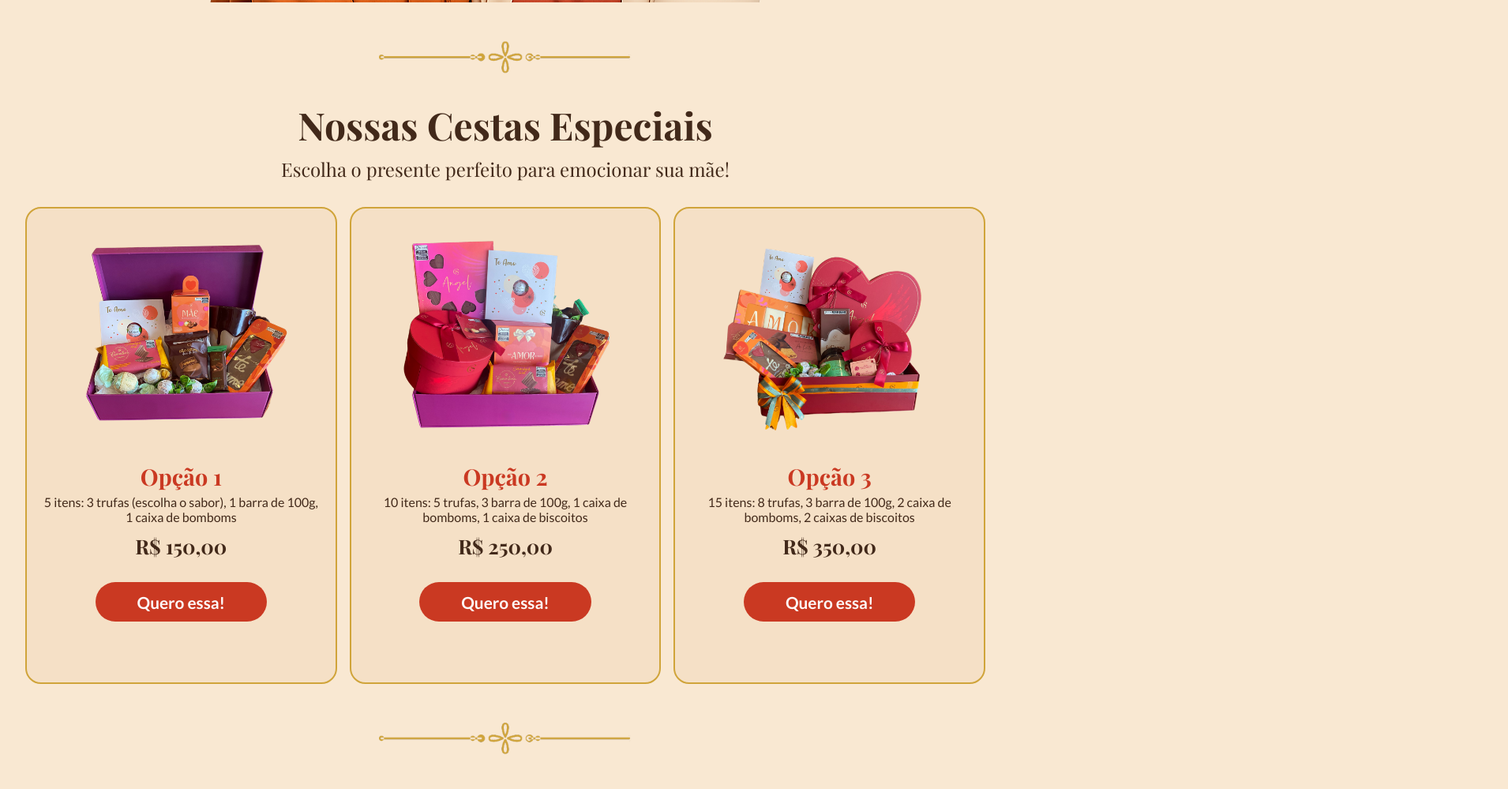
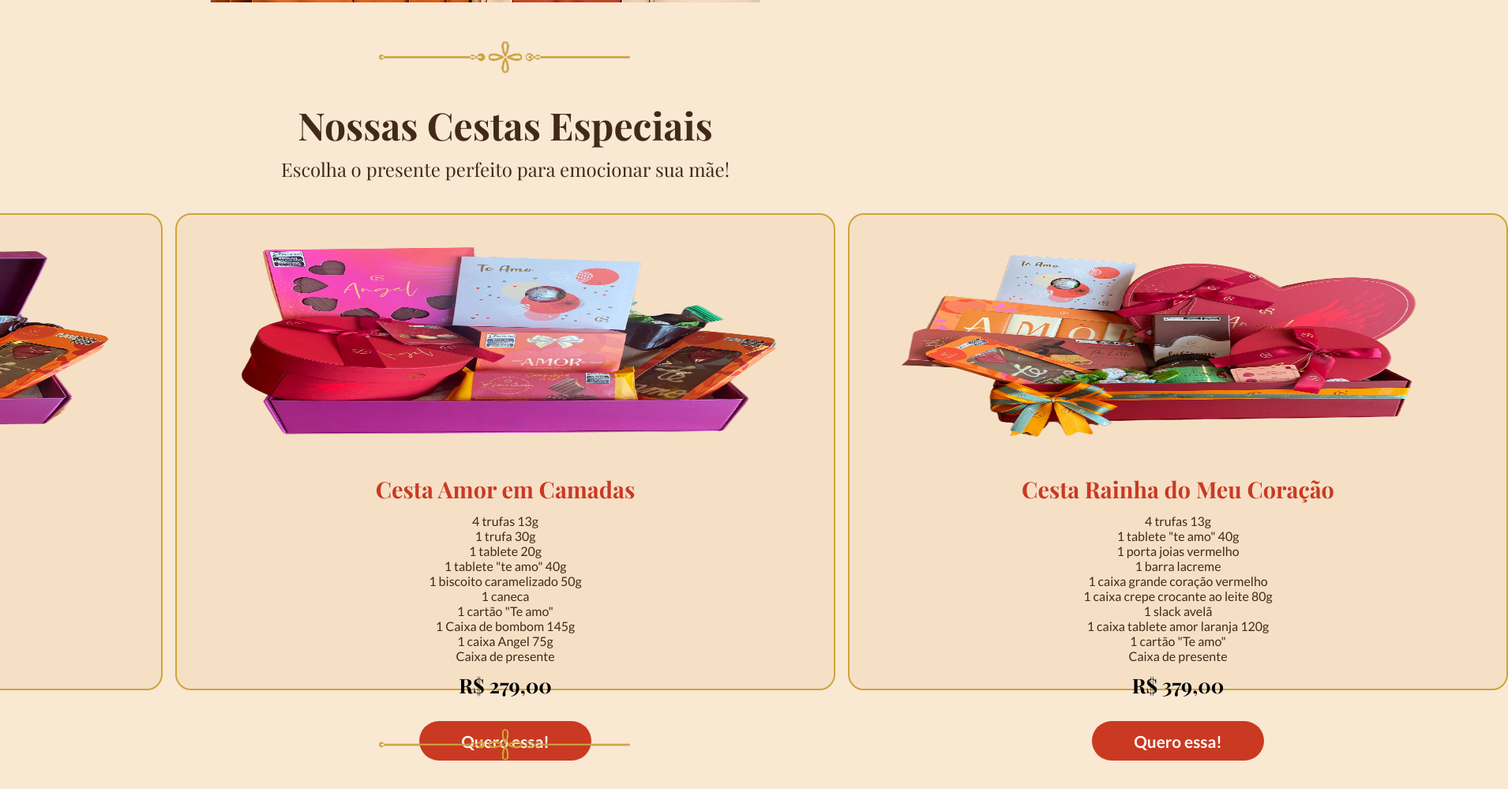
Before and after one commit to stefanyfran/lp-maes, a plain HTML site: page index.html in a window 1280 px wide. Shown: the part 669-1668 px from the top of the page at 79% size, 1910 px wide, since content can reach past the window. Drawn offline with nearby package versions, Linux system fonts and the light colour scheme; a web font is replaced by a local one.

Commit message:
atualizações

```diff
--- a/estilos/style.css
+++ b/estilos/style.css
@@ -75,7 +75,7 @@ header {
 }
 
 .subtitulo-cestas {
-  padding-top: .5rem;
+  padding: .5rem;
   text-align: center;
   font-family: var(--fonte1);
   font-size: 1.2em;
@@ -84,9 +84,7 @@ header {
 }
 
 div.card {
-  display: block;
   width: 80vw;
-  height: 80vh;
   margin: auto;
   margin-top: 2rem;
   background-color: #f5e0c6;
@@ -95,8 +93,8 @@ div.card {
 }
 
 .card > img {
-  display: block;
-  height: 28vh;
+  display: flex;
+  width: 65vw;
   margin: auto;
 }
 
@@ -105,9 +103,11 @@ div.card {
   font-family: var(--fonte1);
   font-size: 1.8em;
   color: var(--cor4);
+  padding: .5rem;
 }
 
-.card p {
+.card ul {
+  list-style-type: none;
   text-align: center;
   font-family: var(--fonte2);
   font-size: 1em;
@@ -119,6 +119,7 @@ div.card {
   font-family: var(--fonte1);
   font-size: 1.6em;
   font-weight: bold;
+  text-align: center;
   padding: .3rem;
 }
 
@@ -127,6 +128,7 @@ div.card {
   width: 30vw;
   margin: auto;
   margin-top: 1.5rem;
+  margin-bottom: 2rem;
   text-align: center;
   text-decoration: none;
   font-family: var(--fonte2);
@@ -139,7 +141,7 @@ div.card {
 }
 
 img.icone-perguntas {
-  width: 40px;
+  width: 60px;
   padding: 1rem;
 }
 
--- a/index.html
+++ b/index.html
@@ -24,24 +24,57 @@
       <div class="opcoes">
         <div class="card">
           <img src="imagens/caixa-pequena.png" alt="Cesta Pequena">
-          <h3>Opção 1</h3>
-          <p class="descricao">5 itens: 3 trufas (escolha o sabor), 1 barra de 100g, 1 caixa de bomboms</p>
-          <p class="valor">R$ 150,00</p>
-          <a href="https://wa.me/5515998372227?text=Olá%2C%20tudo%20bem%3F%20Eu%20quero%20a%20opção%201%21" class="botao">Quero essa!</a>
+          <h3>Cesta Doce Carinho</h3>
+            <ul>
+              <li>4 trufas 13g</li>
+              <li>1 trufa 30g</li>
+              <li>1 tablete 20g</li>
+              <li>1 pão de mel</li>
+              <li>1 drageado 70g</li>
+              <li>1 tablete "te amo" 40g</li>
+              <li>1 biscoito caramelizado 50g</li>
+              <li>1 caneca</li>
+              <li>1 cartão "Te amo"</li>
+              <li>Caixa de presente</li>
+            </ul>
+          <p class="valor">R$ 179,00</p>
+          <a href="https://wa.me/5515998372227?text=Olá%2C%20tudo%20bem%3F%20Eu%20quero%20a%20cesta%20Doce%20Carinho%21" class="botao">Quero essa!</a>
         </div>
         <div class="card">
           <img src="imagens/caixa-media.png" alt="Cesta Média">
-          <h3>Opção 2</h3>
-          <p class="descricao">10 itens: 5 trufas, 3 barra de 100g, 1 caixa de bomboms, 1 caixa de biscoitos</p>
-          <p class="valor">R$ 250,00</p>
-          <a href="https://wa.me/5515998372227?text=Olá%2C%20tudo%20bem%3F%20Eu%20quero%20a%20opção%202%21" class="botao">Quero essa!</a>
+          <h3>Cesta Amor em Camadas</h3>
+            <ul>
+              <li>4 trufas 13g</li>
+              <li>1 trufa 30g</li>
+              <li>1 tablete 20g</li>
+              <li>1 tablete "te amo" 40g</li>
+              <li>1 biscoito caramelizado 50g</li>
+              <li>1 caneca</li>
+              <li>1 cartão "Te amo"</li>
+              <li>1 Caixa de bombom 145g</li>
+              <li>1 caixa Angel 75g</li>
+              <li>Caixa de presente</li>
+            </ul>
+          <p class="valor">R$ 279,00</p>
+          <a href="https://wa.me/5515998372227?text=Olá%2C%20tudo%20bem%3F%20Eu%20quero%20a%20cesta%20Amor%20em%20Camadas%21" class="botao">Quero essa!</a>
         </div>
         <div class="card">
           <img src="imagens/caixa-grande.png" alt="Cesta Grande">
-          <h3>Opção 3</h3>
-          <p class="descricao">15 itens: 8 trufas, 3 barra de 100g, 2 caixa de bomboms, 2 caixas de biscoitos</p>
-          <p class="valor">R$ 350,00</p>
-          <a href="https://wa.me/5515998372227?text=Olá%2C%20tudo%20bem%3F%20Eu%20quero%20a%20opção%203%21" class="botao">Quero essa!</a>
+          <h3>Cesta Rainha do Meu Coração</h3>
+          <ul>
+            <li>4 trufas 13g</li>
+            <li>1 tablete "te amo" 40g</li>
+            <li>1 porta joias vermelho</li>
+            <li>1 barra lacreme</li>
+            <li>1 caixa grande coração vermelho</li>
+            <li>1 caixa crepe crocante ao leite 80g</li>
+            <li>1 slack avelã</li>
+            <li>1 caixa tablete amor laranja 120g</li>
+            <li>1 cartão "Te amo"</li>
+            <li>Caixa de presente</li>
+          </ul>
+          <p class="valor">R$ 379,00</p>
+          <a href="https://wa.me/5515998372227?text=Olá%2C%20tudo%20bem%3F%20Eu%20quero%20a%20cesta%20Rainha%20do%20meu%20Coração%21" class="botao">Quero essa!</a>
         </div>
       </div>
     </section>
@@ -94,12 +127,6 @@
         (15) 99837-2227
       </a>
     </div>
-    <div>
-      <a href="">
-        <img src="imagens/insta.png" alt="Ícone Instagram" class="icone">
-        @pedro.cacaushow
-      </a>
-    </div>
   </footer>
 
   <script>
```
